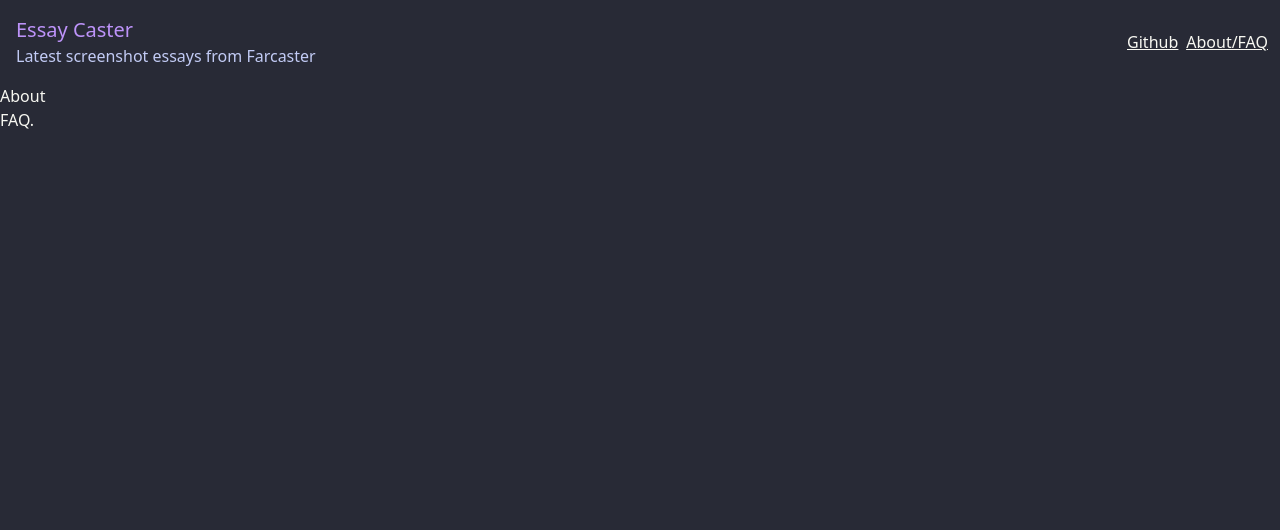
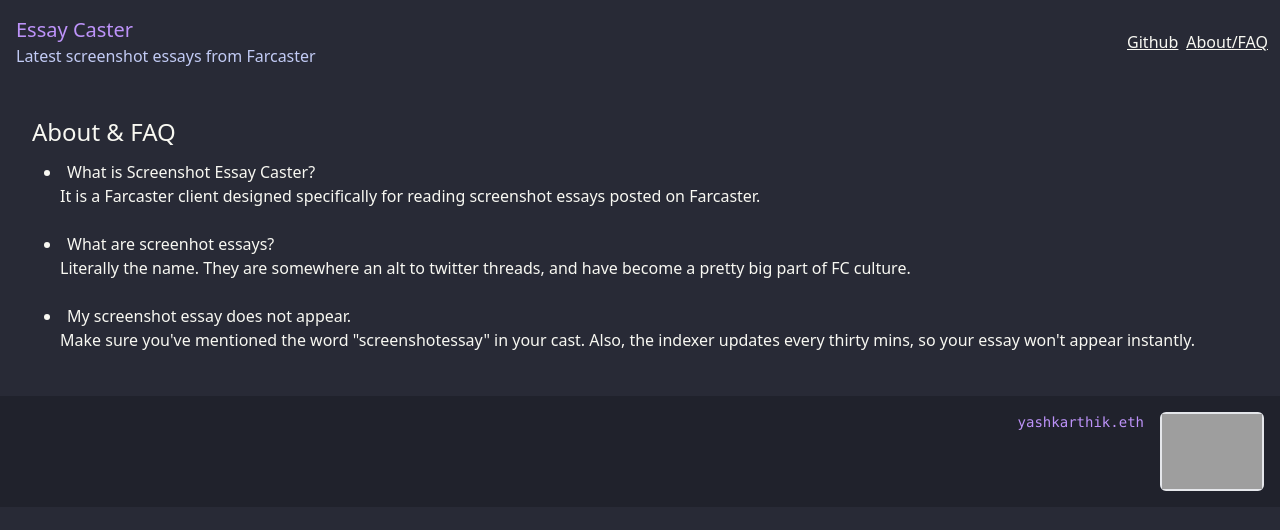
Before and after one commit to YashKarthik/screenshot-essay-caster, a Next.js app: page /about in a window 1280 px wide. Shown: the top 530 px of the page. Built offline with nearby package versions, Linux system fonts and the light colour scheme; grey boxes are pictures that could not be loaded.

Commit message:
(feat): added support for first-level replies.

```diff
--- a/app/[merkleRoot]/page.tsx
+++ b/app/[merkleRoot]/page.tsx
@@ -18,7 +18,7 @@
   return(
     <div className="flex flex-row">
 
-      <figure className="w-[800px] m-5 text-center">
+      <figure className="w-[1100px] m-5 text-center">
         <div className="flex flex-row mb-2 justify-between">
           <div className="flex flex-row">
             <img src={cast.meta.avatar!} alt="User avatar" className="w-8 h-8  rounded-full mr-1" />
@@ -40,6 +40,11 @@
               {commentIcon}
               {cast.meta.numReplyChildren}
             </div>
+
+            <div className="px-2 flex flex-row items-center justify-evenly text-secondary">
+              {(new Date(cast.body.publishedAt)).toLocaleString()}
+            </div>
+
           </div>
 
         </div>
@@ -48,8 +53,48 @@
         <figcaption className="italic text-neutral-content">{data.casts[data.casts.length - 1].body.data.text}</figcaption>
       </figure>
 
-      <section className="flex flex-column">
-        replies will come here
+      <section className="flex flex-col my-5">
+        <h3 className="text-2xl font-bold">Conversations:</h3>
+
+        <div className="">
+          {data.casts.map(c => {
+            if (c.body.data.replyParentMerkleRoot != cast.merkleRoot) return;
+            return (
+              <div className="flex flex-col items-stretch m-4 p-2 bg-neutral-focus rounded-md">
+                <div className="flex flex-row justify-between">
+                  <div className="flex flex-row">
+                    <img src={c.meta.avatar} alt='User avatar' className="w-8 rounded-full mr-1" />
+                    <p className="card-title">{c.body.username}</p>
+                  </div>
+
+                  <div className="flex flex-row">
+                    <div className="px-2 flex flex-row items-center justify-evenly text-secondary">
+                      {likeIcon}
+                      {c.meta.reactions.count}
+                    </div>
+
+                    <div className="px-2 flex flex-row items-center justify-evenly text-secondary">
+                      {recastIcon}
+                      {c.meta.recasts.count}
+                    </div>
+
+                    <div className="px-2 flex flex-row items-center justify-evenly text-secondary">
+                      {commentIcon}
+                      {c.meta.numReplyChildren}
+                    </div>
+
+                  </div>
+                </div>
+
+                <p>{c.body.data.text}</p>
+                <div className="px-2 flex flex-row justify-evenly text-secondary self-end font-thin">
+                  {(new Date(c.body.publishedAt)).toLocaleString()}
+                </div>
+
+              </div>
+            );
+          })}
+        </div>
       </section>
     </div>
   );
--- a/app/about/page.tsx
+++ b/app/about/page.tsx
@@ -1,10 +1,23 @@
 export default function About() {
   return (
-    <main>
-      <h1>About</h1>
-      <p>
-        FAQ.
-      </p>
-    </main>
+    <div>
+      <main className="m-8">
+        <h1 className="text-2xl">About & FAQ</h1>
+
+        <ul className="list-desc list-inside">
+          <li className="list-disc p-3">What is Screenshot Essay Caster?
+            <p className="pl-4">It is a Farcaster client designed specifically for reading screenshot essays posted on Farcaster.</p>
+          </li>
+
+          <li className="list-disc p-3">What are screenhot essays?
+            <p className="pl-4">Literally the name. They are somewhere an alt to twitter threads, and have become a pretty big part of FC culture.</p>
+          </li>
+
+          <li className="list-disc p-3">My screenshot essay does not appear.
+            <p className="pl-4">Make sure you've mentioned the word "screenshotessay" in your cast. Also, the indexer updates every thirty mins, so your essay won't appear instantly.</p>
+          </li>
+        </ul>
+      </main>
+    </div>
   );
 }
--- a/app/layout.tsx
+++ b/app/layout.tsx
@@ -1,3 +1,4 @@
+import Image from 'next/image'
 import './globals.css'
 
 export default function RootLayout({
@@ -37,6 +38,30 @@
         </nav>
 
         {children}
+
+        <footer className="bottom-px footer items-center p-4 bg-base-300 text-neutral-content">
+          <div className="grid-flow-col gap-4 md:place-self-center md:justify-self-end">
+
+            <p className="text-secondary font-mono">
+              yashkarthik.eth
+            </p>
+
+            <a
+              href="https://www.buymeacoffee.com/yashkarthik"
+              target="_blank"
+              className="link border-2 rounded-md bg-white"
+            >
+              <Image
+                src="/bmc-full-logo.png"
+                alt="Buy me a coffee button"
+                width="100"
+                height="100"
+              />
+            </a>
+
+          </div>
+        </footer>
+
       </body>
     </html>
   )
--- a/package.json
+++ b/package.json
@@ -9,6 +9,7 @@
     "lint": "next lint"
   },
   "dependencies": {
+    "@tailwindcss/typography": "^0.5.8",
     "@types/node": "18.11.9",
     "@types/react": "18.0.25",
     "@types/react-dom": "18.0.8",
--- a/tailwind.config.js
+++ b/tailwind.config.js
@@ -8,5 +8,8 @@
   theme: {
     extend: {},
   },
-  plugins: [require('daisyui')],
+  plugins: [
+    require('daisyui'),
+    require('@tailwindcss/typography')
+  ],
 }
```
Also changed, not shown: 1 other file (tests, documents, lock files or other folders).
